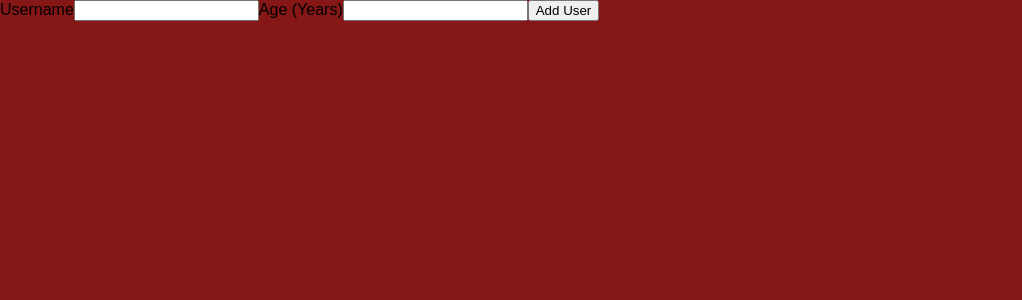
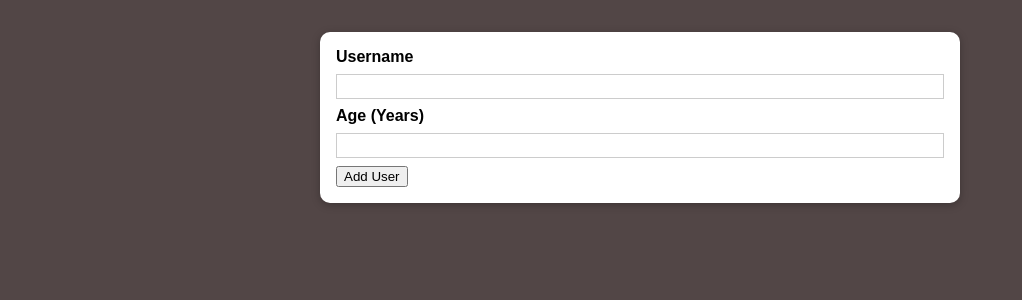
Before and after one commit to restrepo84/Sec.8-Pract.-Complete-project, a React (Create React App) app: page / in a window 1280 px wide. Shown: the top 300 px of the page, without its empty margins (0-1022 px from the left). Built offline with nearby package versions, Linux system fonts and the light colour scheme.

Commit message:
Adding a re-usable "Card"

```diff
--- /dev/null
+++ b/src/components/UI/Card.js
@@ -0,0 +1,11 @@
+import React from "react";
+
+import classes from "./Card.module.css";
+
+const Card = (props) => {
+  return (
+    <div className={`${classes.card} ${props.className}`}>{props.children}</div>
+  );
+};
+
+export default Card;
--- /dev/null
+++ b/src/components/UI/Card.module.css
@@ -0,0 +1,5 @@
+.card {
+  background: white;
+  box-shadow: 0 2px 8px rgba(0, 0, 0, 0.26);
+  border-radius: 10px;
+}
--- a/src/components/Users/AddUser.js
+++ b/src/components/Users/AddUser.js
@@ -1,12 +1,15 @@
 import React from "react";
 
-// import styles from "./AddUser.module.css";
+import Card from "../UI/Card";
+
+import classes from "./AddUser.module.css";
 
 const AddUser = (props) => {
   const addUserHandler = (event) => {
     event.preventDefault();
   };
   return (
+    <Card className={classes.input}>
       <form onSubmit={addUserHandler}>
         <label htmlFor="username">Username</label>
         <input id="username" type="text" />
@@ -14,6 +17,7 @@
         <input id="age" type="number" />
         <button type="submit">Add User</button>
       </form>
+    </Card>
   );
 };
 
--- a/src/components/Users/AddUser.module.css
+++ b/src/components/Users/AddUser.module.css
@@ -0,0 +1,26 @@
+.input {
+  margin: 2rem auto;
+  padding: 1rem;
+  width: 90%;
+  max-width: 40rem;
+}
+
+.input label {
+  display: block;
+  font-weight: bold;
+  margin-bottom: 0.5rem;
+}
+
+.input input {
+  font: inherit;
+  display: block;
+  width: 100%;
+  border: 1px solid #ccc;
+  padding: 0.15rem;
+  margin-bottom: 0.5rem;
+}
+
+.input input:focus {
+  outline: none;
+  border-color: #4f005f;
+}
--- a/src/index.css
+++ b/src/index.css
@@ -4,7 +4,7 @@
 
 html {
   font-family: sans-serif;
-  background: #851717;
+  background: #524646;
 }
 
 body {
```
Lines whose indentation alone changed are shown as unchanged.
